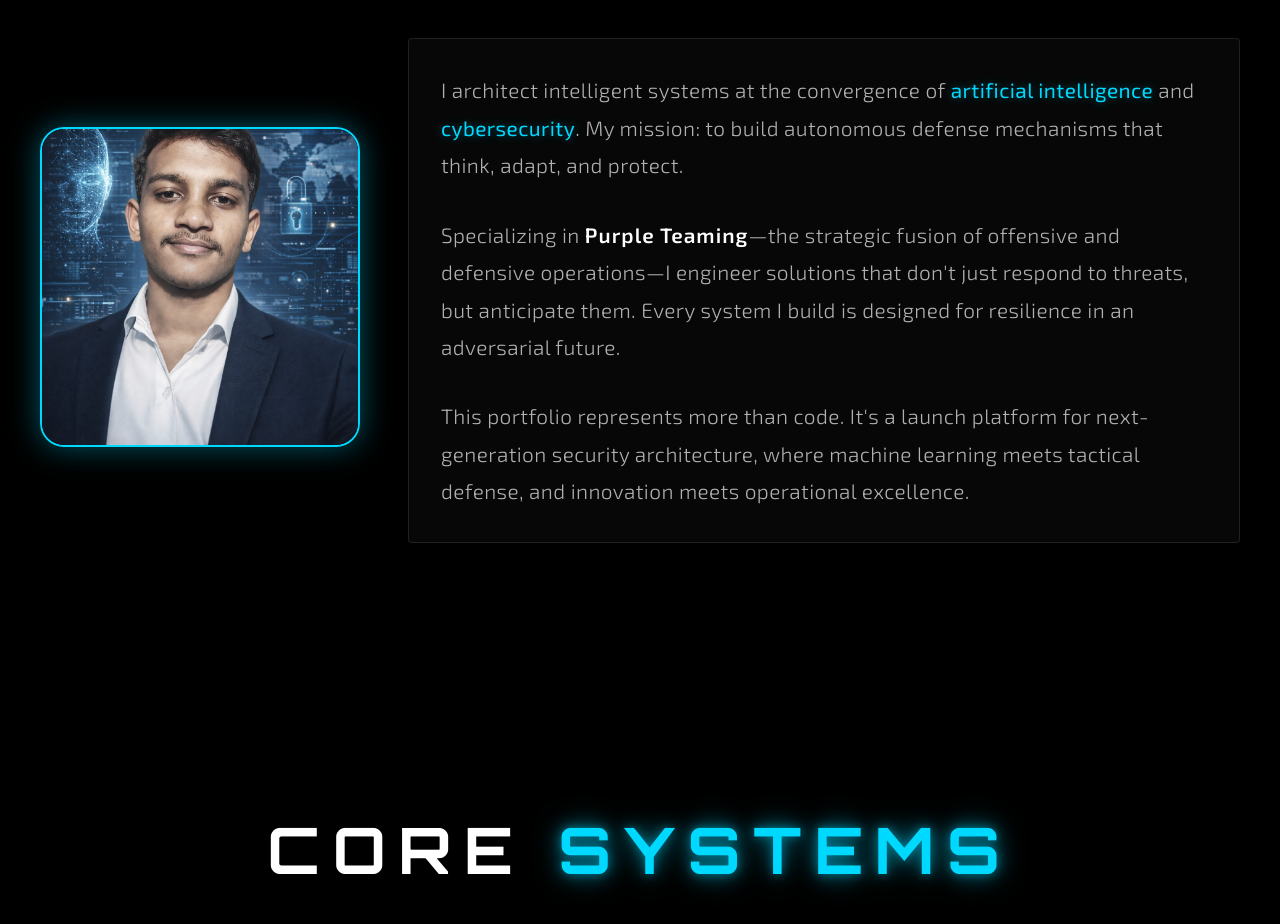
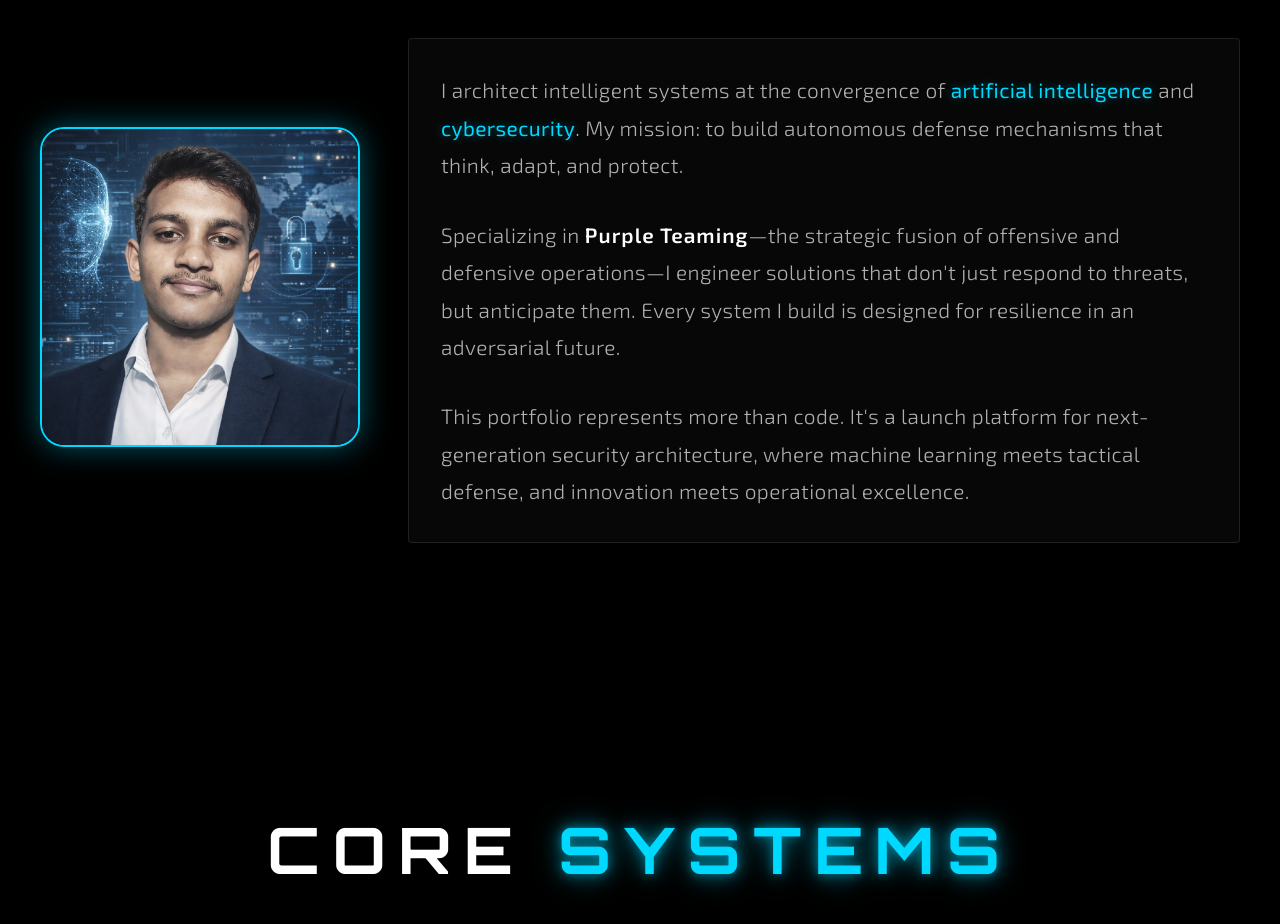
Before and after one commit to arnabdevs/portfolio, a React (Vite) app: page / in a window 1280 px wide. Shown: the part 1040-1964 px from the top of the page. Built offline with nearby package versions, Linux system fonts and the light colour scheme.

Commit message:
Adjust profile image position downward

```diff
--- a/src/components/About/About.css
+++ b/src/components/About/About.css
@@ -23,7 +23,7 @@
     height: 320px;
     border-radius: 24px;
     object-fit: cover;
-    object-position: center;
+    object-position: center 25%;
     border: 2px solid var(--primary-blue);
     box-shadow: 0 0 30px var(--primary-glow);
     transition: transform 0.3s ease, box-shadow 0.3s ease;
```
